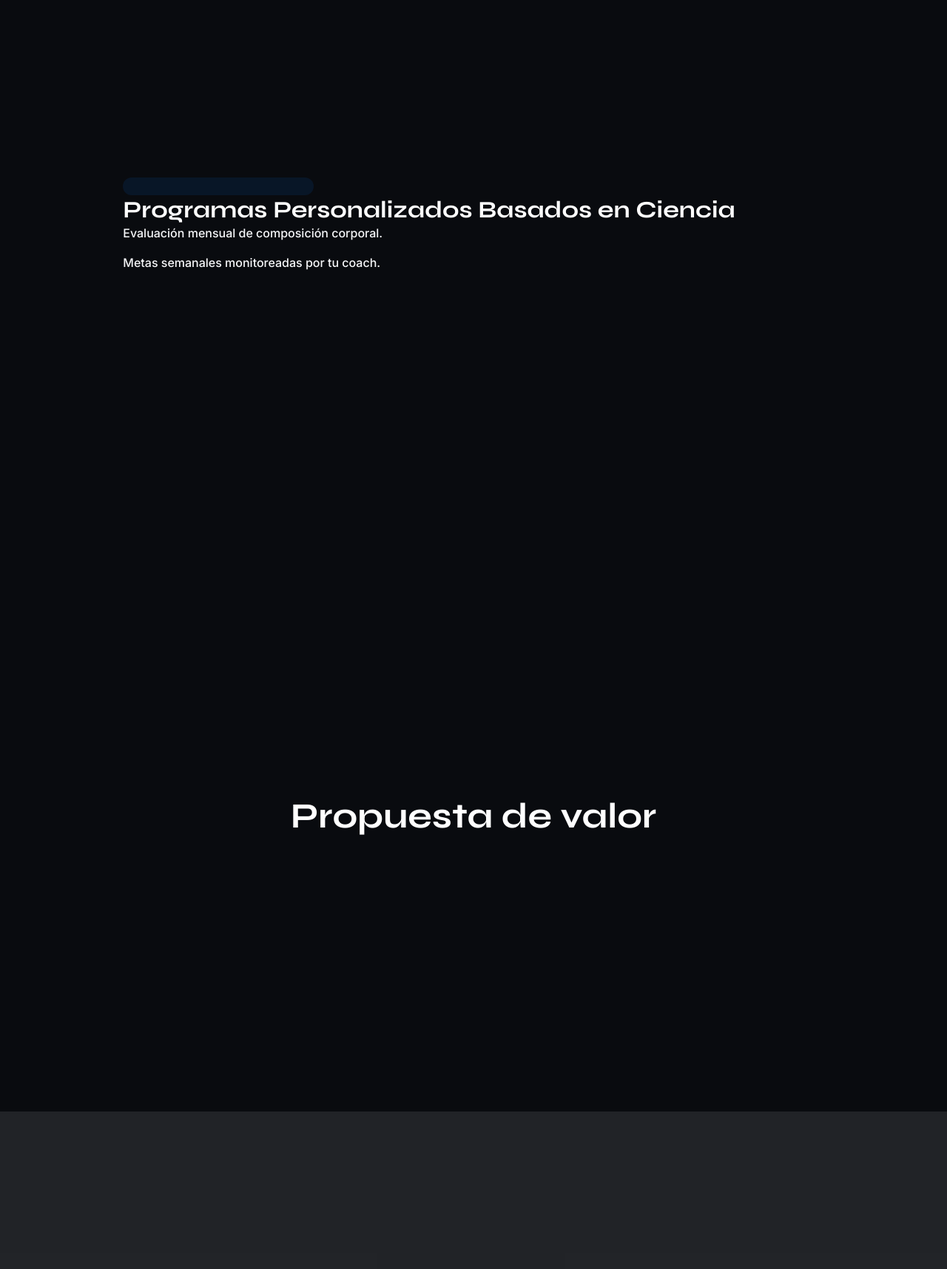
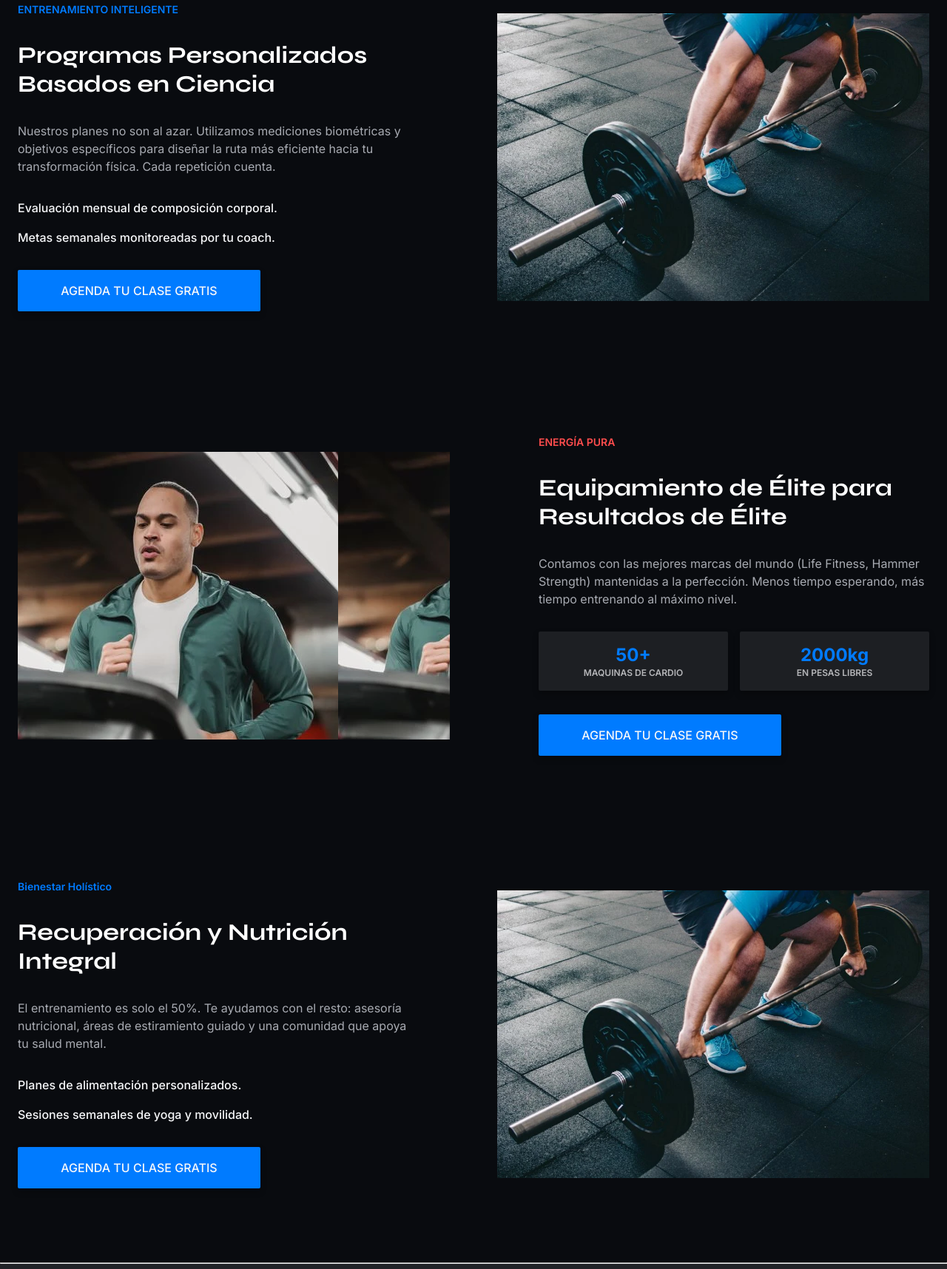
Before and after one commit to edwingsanchez/Gym-landing, a plain HTML site: page index.html in a window 1280 px wide. Shown: the part 2624-4340 px from the top of the page at 74% size. Drawn offline with Linux system fonts and the light colour scheme.

Commit message:
Add stats section

```diff
--- a/index.html
+++ b/index.html
@@ -95,13 +95,6 @@
         line-height: 24px;
         font-weight: 400;
         color: #A8ABB2FF;
-    }
-
-    .section-list{
-        font-size: 16px;
-        line-height: 24px;
-        font-weight: 500;
-        color: #F6F7F9FF;
     }
 
 
@@ -234,6 +227,53 @@
         border-style: solid;
         box-shadow: 0px 4px 8px #0000004D, 0px 0px 0px #171a1f00;
     }
+
+
+
+
+
+    .key-benefit-tag{
+
+    }
+
+    .key-benefit-parrafo{
+        font-size: 16px;
+        line-height: 24px;
+        font-weight: 400;
+        color: #A8ABB2FF;
+    }
+
+    .section-list{
+        font-size: 16px;
+        line-height: 24px;
+        font-weight: 500;
+        color: #F6F7F9FF;
+    }
+
+
+    .section5-nombre{
+        font-family: Syne;
+        font-size: 48px;
+        line-height: 60px;
+        font-weight: 800;
+        color: #007BFFFF;
+    }
+
+    .section5-subtitle{
+        font-size: 14px;
+        line-height: 20px;
+        font-weight: 600;
+        color: #A8ABB2FF;
+    }
+
+
+
+
+
+
+
+
+
 
 
 
@@ -386,26 +426,80 @@
 
 
 
+    <section style="height: 1804px; display: flex; flex-direction: column; gap: 167px;">
+        <div style="display: flex; flex-direction: row; gap: 120px;  justify-content: center; align-items: center;">
+
+            <div style="display: flex; flex-direction: column; width: 528px; gap: 32px;">
+                <p style="font-size: 14px; line-height: 20px; font-weight: 600; color: #007BFFFF; ">ENTRENAMIENTO INTELIGENTE</p>
+
+                <h2>Programas Personalizados Basados en Ciencia</h2>
+
+                <p class="key-benefit-parrafo">Nuestros planes no son al azar. Utilizamos mediciones biométricas y objetivos específicos para diseñar la ruta más eficiente hacia tu transformación física. Cada repetición cuenta.</p>
+
+                <div style="display: flex; flex-direction: column; gap: 16px;">
+                    <p class="section-list" >Evaluación mensual de composición corporal.</p>
+                    <p class="section-list" >Metas semanales monitoreadas por tu coach.</p>
+                </div>
+
+
+                <a class="hero-button" style="width: 328px;">AGENDA TU CLASE GRATIS</a>
+            </div>
+
+            <img style="width: 584px; height: 389px;" src="/eab1f0c3-4460-4628-b76d-ae4e766f7222 (1).webp">
+        </div>
 
 
 
+        <div style="display: flex; flex-direction: row; gap: 120px;  justify-content: center; align-items: center;">
+            <div style="width: 584px; height: 389px; overflow: hidden; background-image: url(/f0213335-9401-428f-8962-e32986440653.webp);"></div>
 
-    <section style="display: flex; flex-direction: row; gap: 120px;  justify-content: center; align-items: center;">
 
-        <div style="display: flex; flex-direction: column;">
-            <p class="title-tag"></p>
-            <h2>Programas Personalizados Basados en Ciencia</h2>
-            <p></p>
-            <div class="section-list" style="display: flex; flex-direction: column; gap: 16px;">
-                <p>Evaluación mensual de composición corporal.</p>
-                <p>Metas semanales monitoreadas por tu coach.</p>
+            <div style="display: flex; flex-direction: column; width: 528px; gap: 32px;">
+                <p style="font-size: 14px; line-height: 20px; font-weight: 600; color: #FF4D4DFF;">ENERGÍA PURA</p>
+
+                <h2>Equipamiento de Élite para Resultados de Élite</h2>
+
+                <p class="key-benefit-parrafo">Contamos con las mejores marcas del mundo (Life Fitness, Hammer Strength) mantenidas a la perfección. Menos tiempo esperando, más tiempo entrenando al máximo nivel.</p>
+
+                <div style="display: flex; flex-direction: row; gap: 16px; width: auto;">
+                    <a class="rating-button" style="width: 280px; height: 80px; display: flex; flex-direction: column;">
+                        <p style="font-size: 24px; line-height: 32px; font-weight: 700; color: #007BFFFF;">50+</p>
+                        <p style="font-size: 12px; line-height: 16px; font-weight: 600; color: #F6F7F9B3;">MAQUINAS DE CARDIO</p>
+                    </a>
+                    <a class="rating-button" style="width: 280px; height: 80px; display: flex; flex-direction: column;">
+                        <p style="font-size: 24px; line-height: 32px; font-weight: 700; color: #007BFFFF;">2000kg</p>
+                        <p style="font-size: 12px; line-height: 16px; font-weight: 600; color: #F6F7F9B3;">EN PESAS LIBRES</p>
+                    </a>
+                </div>
+
+
+                <a class="hero-button" style="width: 328px;">AGENDA TU CLASE GRATIS</a>
+            </div>
+        </div>
+
+
+
+        <div style="display: flex; flex-direction: row; gap: 120px;  justify-content: center; align-items: center;">
+
+            <div style="display: flex; flex-direction: column; width: 528px; gap: 32px;">
+                <p style="font-size: 14px; line-height: 20px; font-weight: 600; color: #007BFFFF; ">Bienestar Holístico</p>
+
+                <h2>Recuperación y Nutrición Integral</h2>
+
+                <p class="key-benefit-parrafo">El entrenamiento es solo el 50%. Te ayudamos con el resto: asesoría nutricional, áreas de estiramiento guiado y una comunidad que apoya tu salud mental.</p>
+
+                <div style="display: flex; flex-direction: column; gap: 16px;">
+                    <p class="section-list">Planes de alimentación personalizados.</p>
+                    <p class="section-list">Sesiones semanales de yoga y movilidad.</p>
+                </div>
+
+
+                <a class="hero-button" style="width: 328px;">AGENDA TU CLASE GRATIS</a>
             </div>
 
-
-            <a href=""></a>
+            <img style="width: 584px; height: 389px;" src="/eab1f0c3-4460-4628-b76d-ae4e766f7222 (1).webp">
         </div>
 
-        <img>
 
     </section>
 
@@ -422,10 +516,18 @@
 
 
 
-    <section>
-        <h1>Propuesta de valor</h1>
-    </section>
 
+
+
+
+
+
+
+
+
+
+
+    <hr>
     <section style="background: #3A3C4180; ">
         <h1>Pasos</h1>
     </section>
```
Also changed, not shown: eab1f0c3-4460-4628-b76d-ae4e766f7222 (1).webp (added), f0213335-9401-428f-8962-e32986440653.webp (added).
